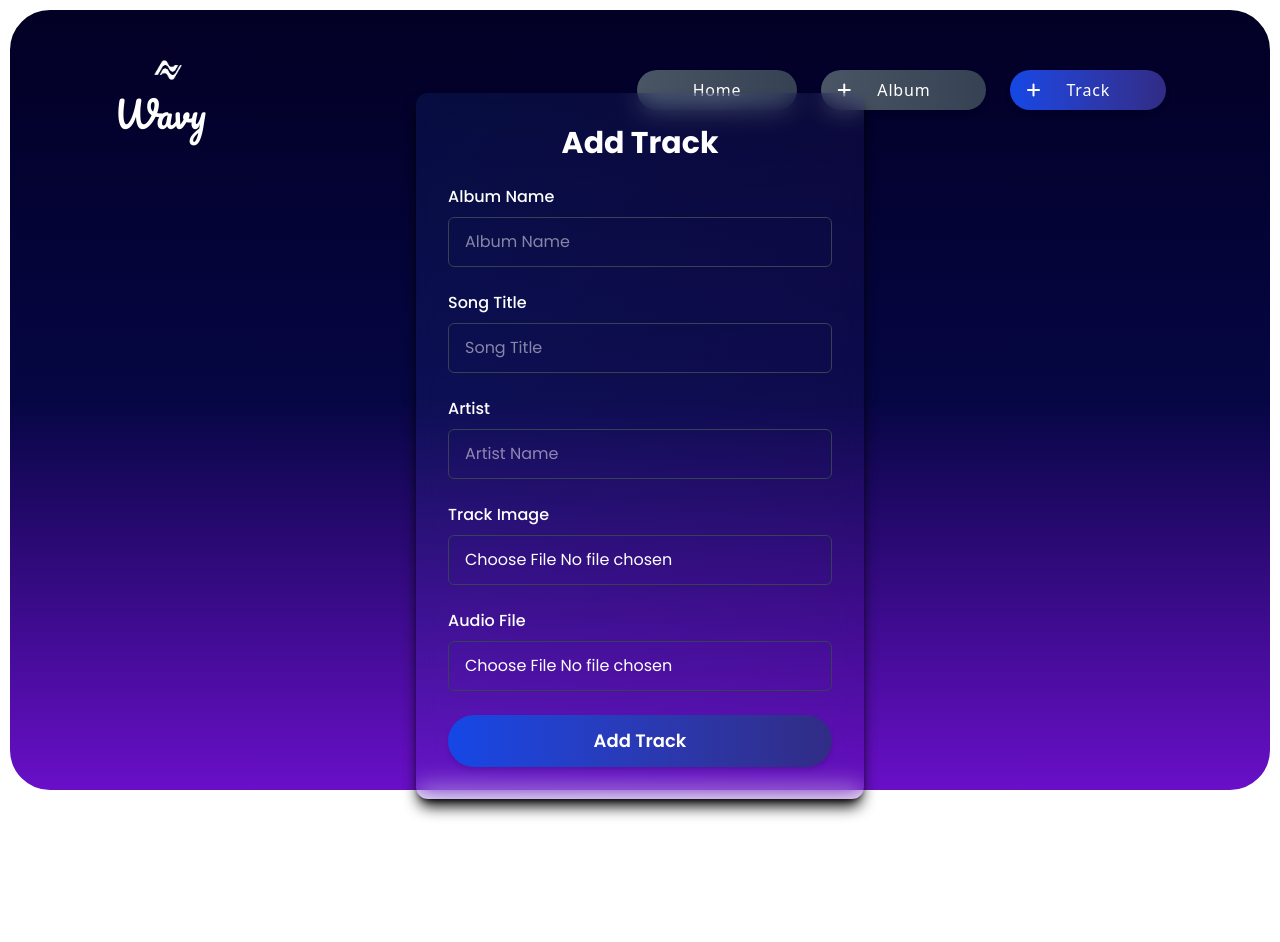
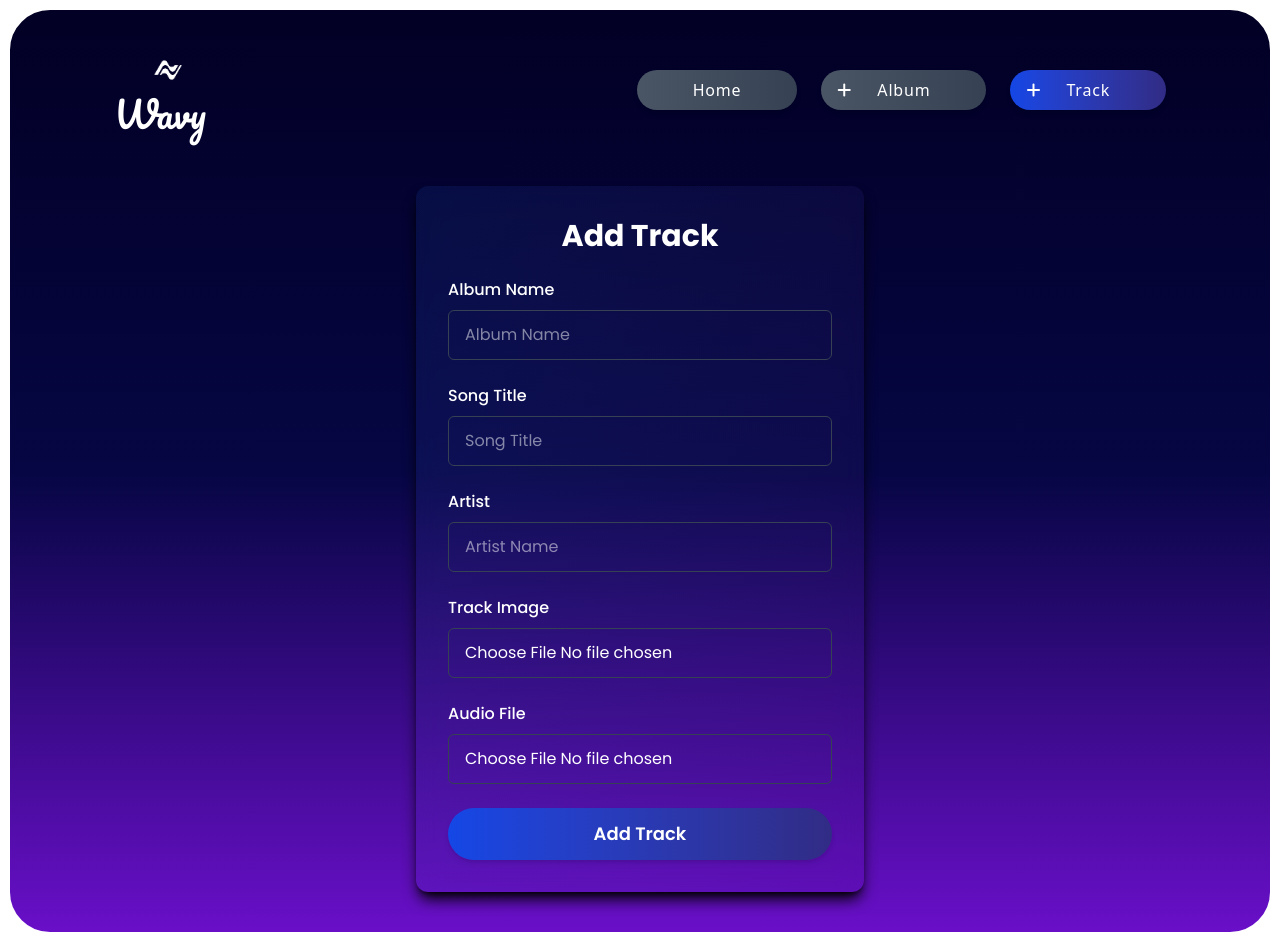
Before and after one commit to siddharth756/Wavy, a React (Vite) app in the folder wavy-frontend/: page /track in a window 1280 px wide. Before the commit the page ends 800 px from the top, so only its background shows below. Built offline with nearby package versions, Linux system fonts and the light colour scheme; no server answers; a web font is replaced by a local one.

Commit message:
Component modified.

```diff
--- a/wavy-frontend/components/AddAlbum.jsx
+++ b/wavy-frontend/components/AddAlbum.jsx
@@ -42,7 +42,7 @@ function AddAlbum() {
 
 
   return (
-    <div className="flex items-center justify-center pb-10 h-[calc(100dvh-10rem)] px-4">
+    <div className="flex items-center justify-center pb-10 px-4 mt-10">
       <form className="backdrop-blur-md shadow-black bg-gradient-to-br from-blue-500/10 to-purple-900/10 text-white rounded-xl shadow-lg p-8 w-full max-w-fit space-y-6"
         onSubmit={handleSubmit}>
         <h2 className="text-2xl font-bold text-center mb-4">Add Album</h2>
--- a/wavy-frontend/components/AddTrack.jsx
+++ b/wavy-frontend/components/AddTrack.jsx
@@ -60,7 +60,7 @@ function AddTrack({ allItems }) {
   }
 
   return (
-    <div className="flex items-center justify-center pb-10 h-[calc(100dvh-10rem)] px-4">
+    <div className="flex items-center justify-center pb-10 px-4 mt-10">
       <form className="backdrop-blur-md shadow-black bg-gradient-to-br from-blue-500/10 to-purple-900/10 text-white rounded-xl shadow-lg p-8 w-full max-w-md space-y-6 lg:w-[900px] xl:w-[1200px]" onSubmit={handlesubmit}>
         <h2 className="text-3xl font-bold text-center mb-6">Add Track</h2>
 
```
